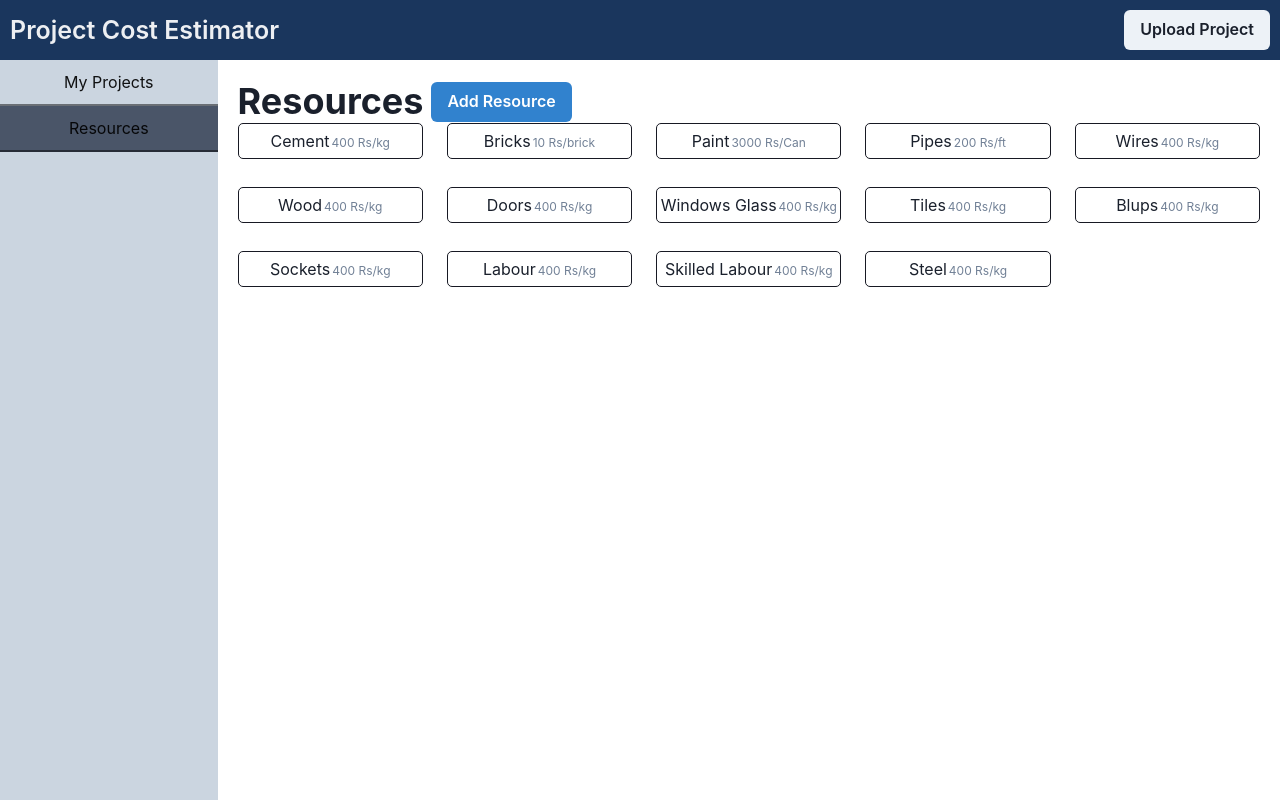
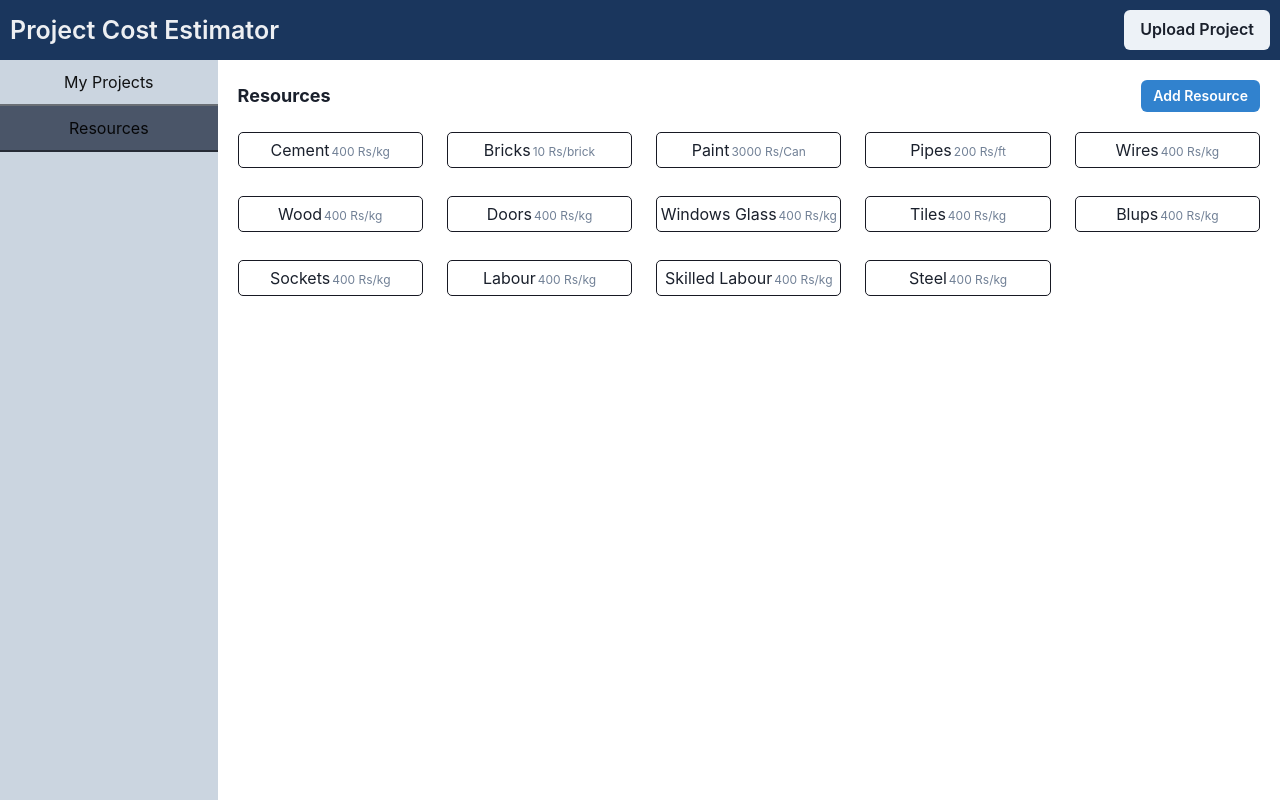
Before and after one commit to FarhanAbdulQayyum/project-cost-estimator, a React (Vite) app: page /resources in a window 1280 px wide. Built offline with nearby package versions, Linux system fonts and the light colour scheme.

Commit message:
resource and project page styling

```diff
--- a/src/pages/MyProjects.tsx
+++ b/src/pages/MyProjects.tsx
@@ -11,8 +11,13 @@ export const MyProjects = () => {
         data.projects.push({ id: newId, name: `New Project ${newId}`, total: 0, children: [] })
         navigate('/project-details', { state: { id: newId } })
     }
-    if (data.projects.length) {
     return (
+        <>
+            <HStack justifyContent="space-between" mb="20px">
+                <Heading fontSize="lg" fontWeight="bold">Projects</Heading>
+                <Button size="sm" colorScheme="blue" onClick={createProject}> Add Project</Button>
+            </HStack>
+            {data.projects.length &&
                 <Grid templateColumns='repeat(5, 1fr)' gap={6} width="100%">
                     {data.projects.map(project => (
                         <GridItem key={project.id} w="100%" h="10">
@@ -20,16 +25,12 @@ export const MyProjects = () => {
                         </GridItem>
                     ))}
                 </Grid>
-        )
-    } else {
-        return (
+            }
+            {!data.projects.length &&
                 <Box position="absolute" top="40%" right="30%" color="gray.600">
                     <Heading> No Projects Found</Heading>
-                <HStack spacing="40px" marginTop="20px">
-                    <Button onClick={createProject} colorScheme="blue">Create Project</Button>
-                    <Button>Upload Project</Button>
-                </HStack>
                 </Box>
+            }
+        </>
     )
 }
-}
--- a/src/pages/Resources.tsx
+++ b/src/pages/Resources.tsx
@@ -31,9 +31,9 @@ export const Resources = () => {
 
     return (
         <>
-            <HStack>
-                <Heading>Resources</Heading>
-                <Button colorScheme="blue" onClick={addResource}> Add Resource</Button>
+            <HStack justifyContent="space-between" mb="20px">
+                <Heading fontSize="lg" fontWeight="bold">Resources</Heading>
+                <Button size="sm" colorScheme="blue" onClick={addResource}> Add Resource</Button>
             </HStack>
             {
                 resources.length &&
```
Lines whose indentation alone changed are shown as unchanged.
